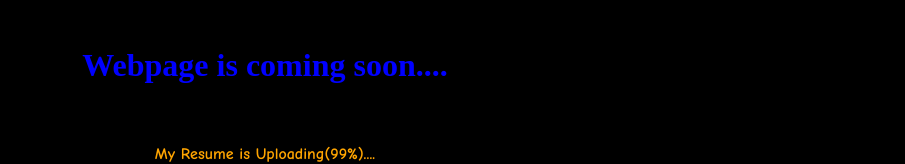
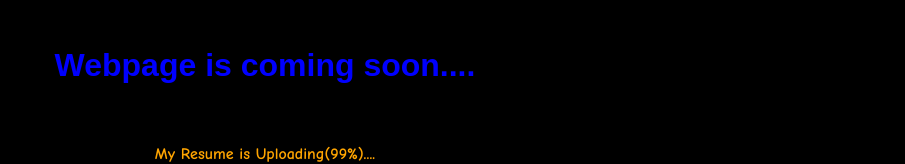
Before and after one commit to suraj008/suraj008.github.io, a plain HTML site: page index.html in a window 1280 px wide. Shown: the top 164 px of the page, without its empty margins (375-1280 px from the left). Drawn offline with Linux system fonts and the light colour scheme.

Commit message:
Update index.html

```diff
--- a/index.html
+++ b/index.html
@@ -2,7 +2,7 @@
 <title>Suraj Sah</title>
 <link rel="shortcut icon" href="http://www.iconarchive.com/download/i48612/dapino/summer-holiday/palm-tree.ico" type="image/x-icon">
 <head>
-<center><br><h1><font face = "Times New Roman" color="blue"> Webpage is coming soon....</font></h1></br></center>
+<center><br><h1><font face = "Arial" color="blue"> Webpage is coming soon....</font></h1></br></center>
 </head>
 <body style = "background-color:black;" >
 <center><h4><Font face = "Comic sans MS" color="orange">My Resume is Uploading(99%)....<h4></center>
```
